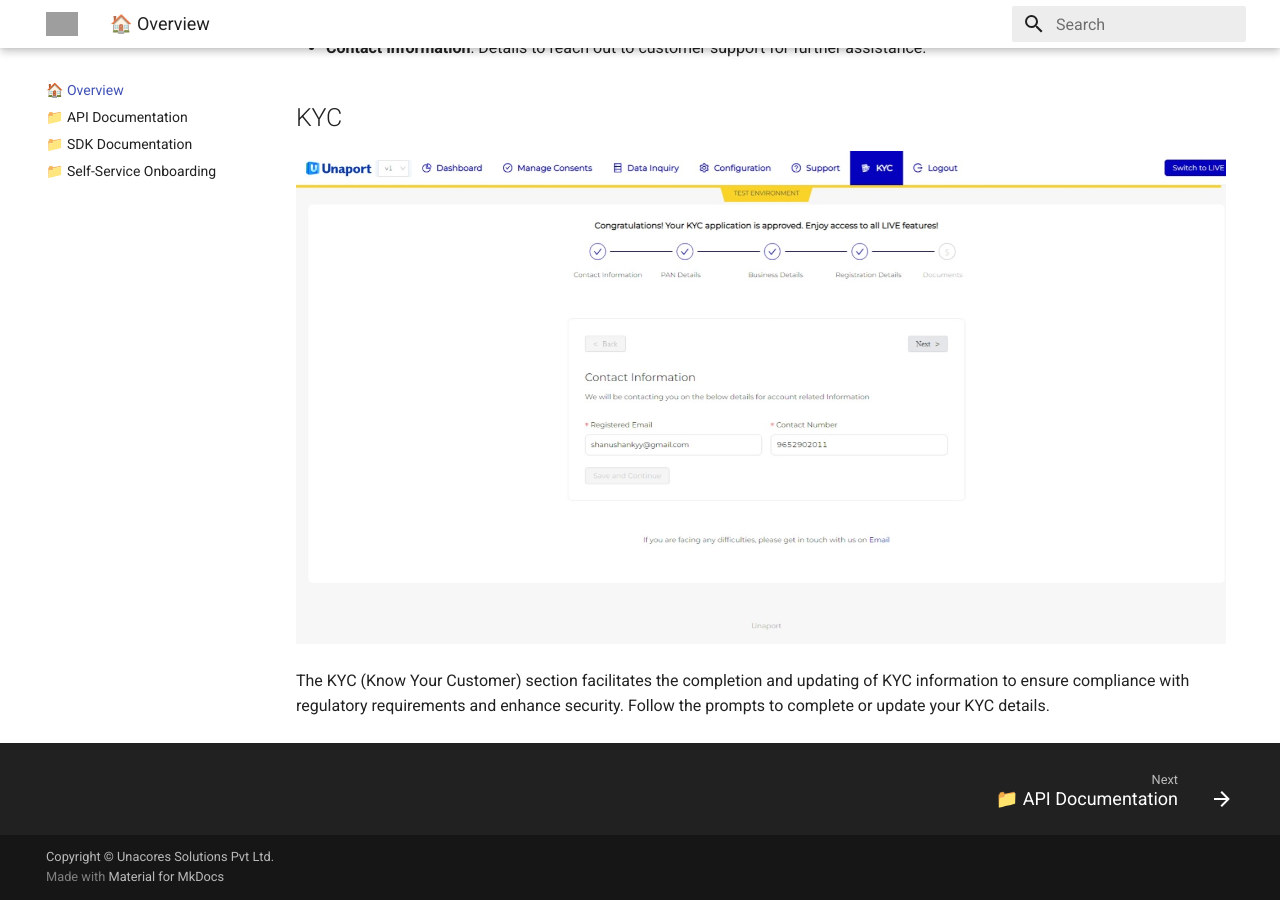
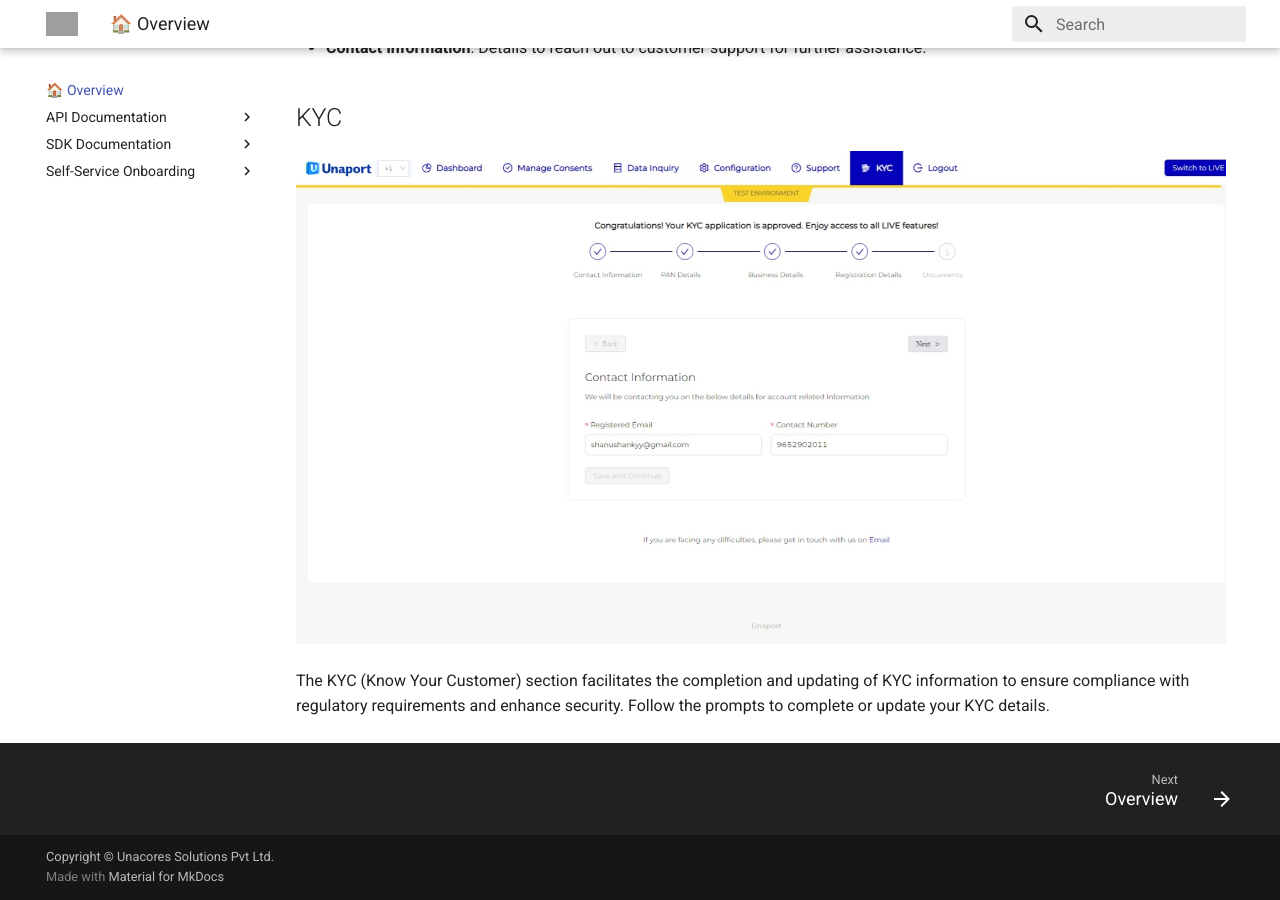
Before and after one commit to Unacores/unaport-docs, an MkDocs documentation site: the page built from docs/index.md, in a window 1280 px wide and 900 px high, scrolled down 7012 px. Built offline with MkDocs 1.6.1 and Material for MkDocs 9.7.7, drawn with Linux system fonts in a browser that asks for light colours; grey boxes are pictures that could not be loaded.

Commit message:
updated docs

```diff
--- a/mkdocs.yml
+++ b/mkdocs.yml
@@ -26,7 +26,10 @@
 
 # Page tree
 nav:
-  - "🏠  Overview": index.md
-  - "📁 API Documentation": fiu.md
-  - "📁 SDK Documentation": fiu_sdk.md
-  - "📁 Self-Service Onboarding" : fiu_onboarding.md
+  - "🏠 Overview": index.md
+  - "API Documentation":
+      - "Overview": fiu.md
+  - "SDK Documentation":
+      - "Introduction": fiu_sdk.md
+  - "Self-Service Onboarding":
+      - "Steps": fiu_onboarding.md
```
